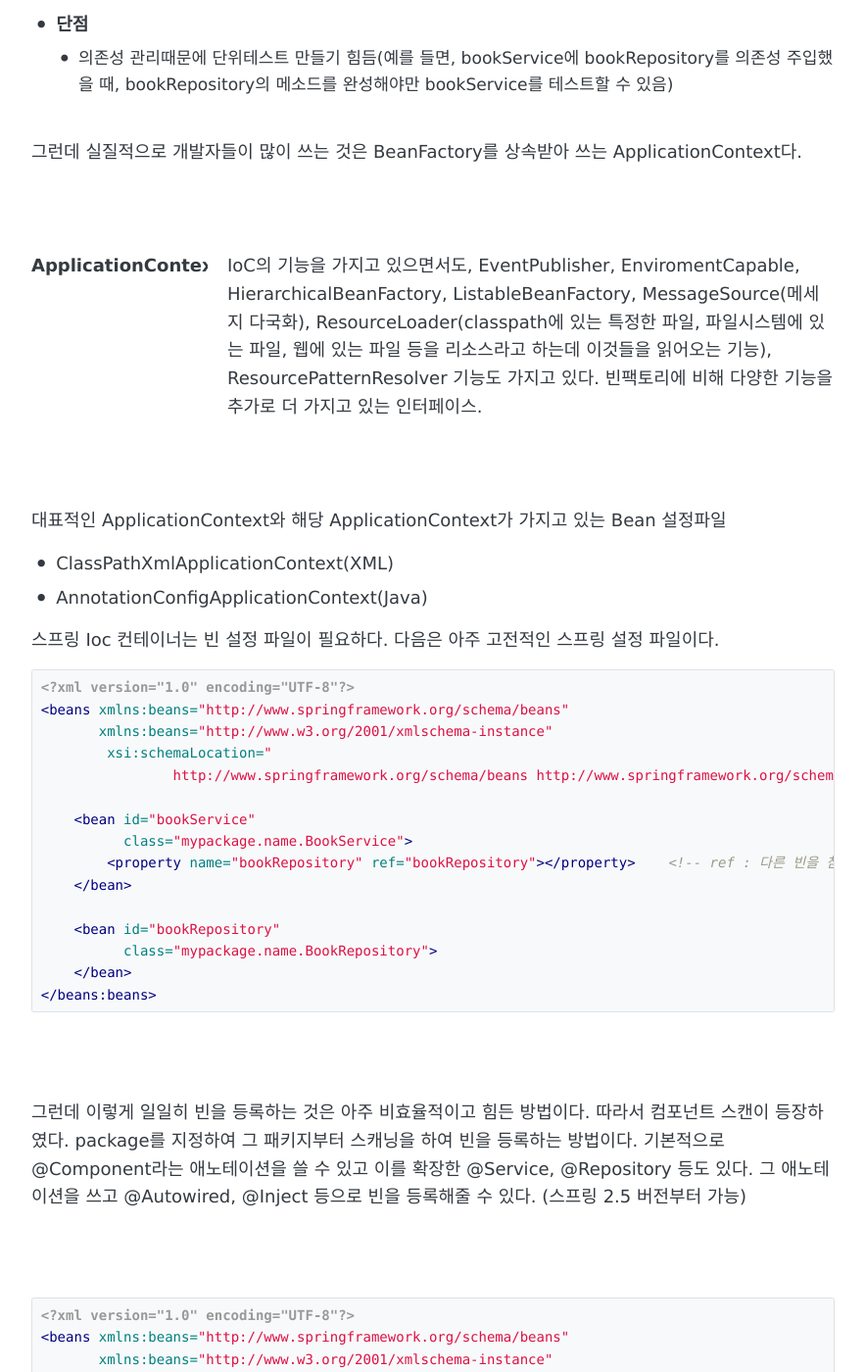
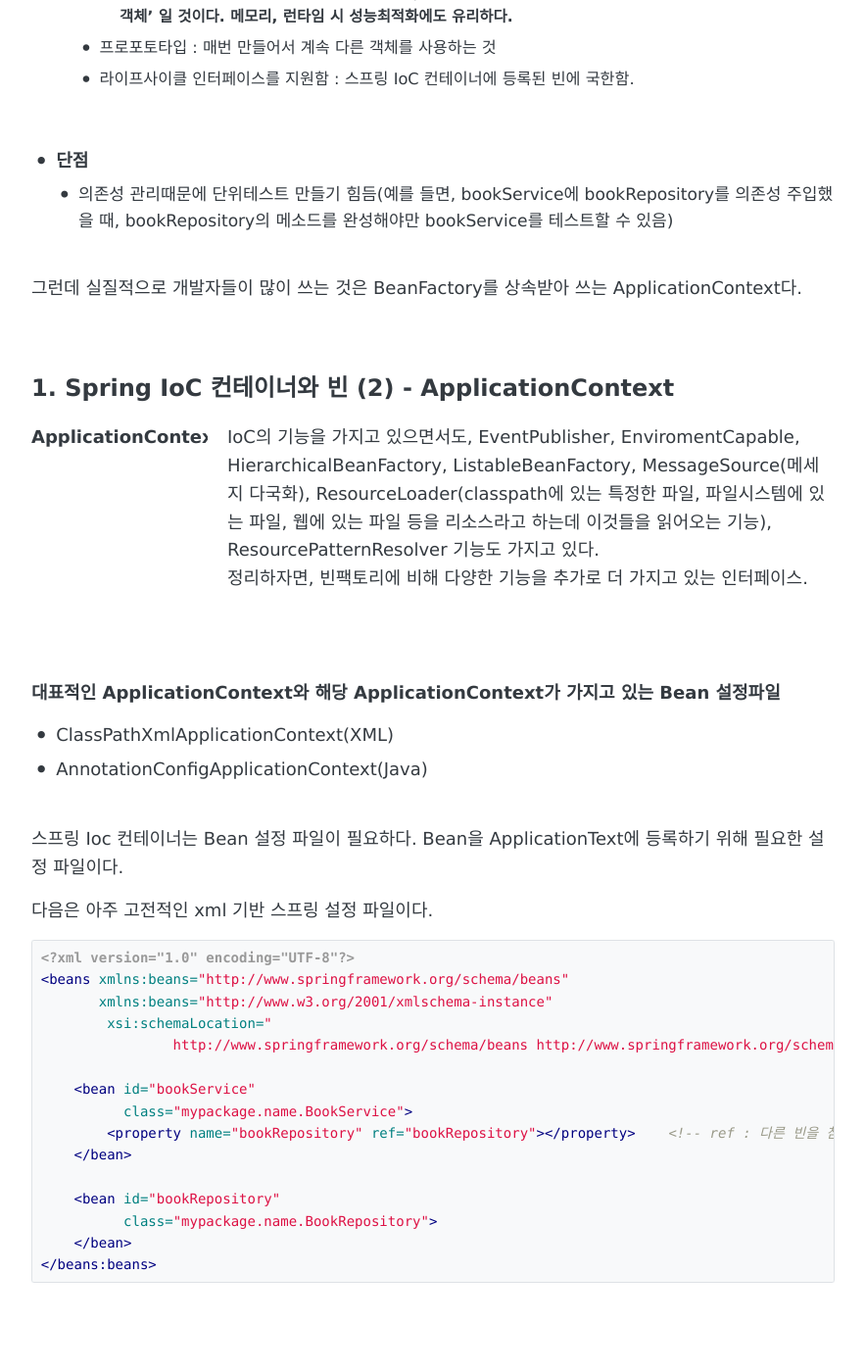
Before and after one commit to ellie1027/hb_9, a Jekyll site: the page built from _posts/2020-10-14-springcore.md, in a window 1280 px wide and 1400 px high, scrolled down 2005 px. Shown: the whole window at 98% size, without its empty margins (198-1081 px from the left). Built offline with Jekyll 4.4.1, drawn with Linux system fonts in a browser that asks for light colours; comment, search, counter and statistics services are not loaded; some of the changed text lies outside the part shown.

Commit message:
포스팅 추가

````diff
--- a/_posts/2020-10-14-springcore.md
+++ b/_posts/2020-10-14-springcore.md
@@ -19,7 +19,7 @@
 <br>
 <br>
 
-## 1. Spring IoC 컨테이너와 빈
+## 1. Spring IoC 컨테이너와 빈 (1) - IoC, Bean Factory
 
 Inversion of Control
 : 의존 관계 주입(Dependency Injection)이라고도 하며, 어떤 객체가 사용하는 의존 객체를 **직접 만들어 사용하는게 아니라, 주입 받아** 사용하는 방법을 말함
@@ -49,16 +49,18 @@
 : 'Bean'들을 담고 있는 IoC 기능을 가지고 있는 컨테이너.<br>
 
 <br>
-<br>
 스프링 IoC 컨테이너의 역할
 * 빈 인스턴스 생성
 * 의존 관계 설정
 * 빈 제공
+
 <br>
 <br>
+
 Bean
 : 스프링 IoC 컨테이너가 관리하는 객체.<br>
 
+<br>
 
 BeanFactory
 : IoC컨테이너 중 가장 최상위에 있는 인터페이스, 가장 핵심적인 클래스<br>
@@ -73,7 +75,7 @@
   * 스코프<br>
     * 싱글톤타입 : '하나' 만 만들어서 그걸 계속 사용하는 것<br>
         * 빈을 만들때 아무런 애노테이션을 붙이지 않았다면, 그 빈들은 모두 싱글톤 스코프로 등록됨.<br>
-        * 애플리케이션 전반에서 컨테이너로부터 서비스,레파지토리 등를 받아서 사용한다면 그 인스턴스들은 항상 '같은 객체' 일 것이다. 메모리, 런타임 시 성능최적화에도 유리하다.<br>
+        * **애플리케이션 전반에서 컨테이너로부터 서비스,레파지토리 등를 받아서 사용한다면 그 인스턴스들은 항상 '같은 객체' 일 것이다. 메모리, 런타임 시 성능최적화에도 유리하다.**<br>
     * 프로포토타입 : 매번 만들어서 계속 다른 객체를 사용하는 것<br>
     * 라이프사이클 인터페이스를 지원함 : 스프링 IoC 컨테이너에 등록된 빈에 국한함. <br>
 <br>
@@ -86,21 +88,26 @@
 그런데 실질적으로 개발자들이 많이 쓰는 것은 BeanFactory를 상속받아 쓰는 ApplicationContext다.
 
 <br>
-<br>
+
+## 1. Spring IoC 컨테이너와 빈 (2) - ApplicationContext
 
 ApplicationContext
 : IoC의 기능을 가지고 있으면서도, EventPublisher, EnviromentCapable, HierarchicalBeanFactory, ListableBeanFactory, MessageSource(메세지 다국화),
 ResourceLoader(classpath에 있는 특정한 파일, 파일시스템에 있는 파일, 웹에 있는 파일 등을 리소스라고 하는데 이것들을 읽어오는 기능), ResourcePatternResolver 기능도 가지고 있다.
-빈팩토리에 비해 다양한 기능을 추가로 더 가지고 있는 인터페이스.
+<br>정리하자면, 빈팩토리에 비해 다양한 기능을 추가로 더 가지고 있는 인터페이스.
 
 <br>
 <br>
 
-대표적인 ApplicationContext와 해당 ApplicationContext가 가지고 있는 Bean 설정파일
-- ClassPathXmlApplicationContext(XML)
-- AnnotationConfigApplicationContext(Java)
+**대표적인 ApplicationContext와 해당 ApplicationContext가 가지고 있는 Bean 설정파일**
+* ClassPathXmlApplicationContext(XML)
+* AnnotationConfigApplicationContext(Java)
+<br>
+<br>
 
-스프링 Ioc 컨테이너는 빈 설정 파일이 필요하다. 다음은 아주 고전적인 스프링 설정 파일이다.
+스프링 Ioc 컨테이너는 Bean 설정 파일이 필요하다. Bean을 ApplicationText에 등록하기 위해 필요한 설정 파일이다.
+
+다음은 아주 고전적인 xml 기반 스프링 설정 파일이다.
 
 ```xml
 <?xml version="1.0" encoding="UTF-8"?>
@@ -125,7 +132,7 @@
 그런데 이렇게 일일히 빈을 등록하는 것은 아주 비효율적이고 힘든 방법이다.
 따라서 컴포넌트 스캔이 등장하였다. package를 지정하여 그 패키지부터 스캐닝을 하여 빈을 등록하는 방법이다.
 기본적으로 @Component라는 애노테이션을 쓸 수 있고 이를 확장한 @Service, @Repository 등도 있다.
-그 애노테이션을 쓰고 @Autowired, @Inject 등으로 빈을 등록해줄 수 있다. (스프링 2.5 버전부터 가능)
+그 애노테이션과 함께 @Autowired, @Inject 등을 써야 빈을 등록해줄 수 있다. (애노테이션 기반의 빈 등록 방식 - 스프링 2.5 버전부터 가능)
 
 <br>
 <br>
@@ -144,8 +151,9 @@
 
 <br>
 <br>
-java configuration으로 하는 방법도 있다. 설정할 시 유연하고 확장성이 있다.
 
+java configuration으로 하는 방법도 있다. xml 기반 설정보다 java로 설정할 시 좀 더 유연하고 확장성이 있는 코딩이 가능하다.
+<br>
 ```java
 @Configuration
 public class ApplicationConfig{
@@ -174,6 +182,7 @@
     }
 }
 ```
+<br>
 
 ```java
 @Configuration
@@ -202,21 +211,3 @@
     }
 }
 ```
-
-@Autowired
-
-1. 생성자 - 빈을 만들때도 관여하기 때문에 optional한 설정을 못함
-2. 세터
-3. 필드
-
-빈 라이프사이클
-- 빈 포스트 프로세서라는 라이프사이클 인터페이스의 구현체에 의해 동작
-- 빈 포스트 프로세서 ?
-	- 빈 이니셜라이즈 라이프사이클 이전 혹은 이후에 작업을 할수있는 또다른 라이프사이클 콜백
-
-@PostConstruct
-
-빈 이니셜라이즈 전에
-AutoWiredSnnotationBeanPostProcessor
-라는 클래스가
-빈을 찾아서 주입해준다!!
````
Also changed, not shown: _posts/2020-11-10-springcore2.md (added, +153 -0 lines).
